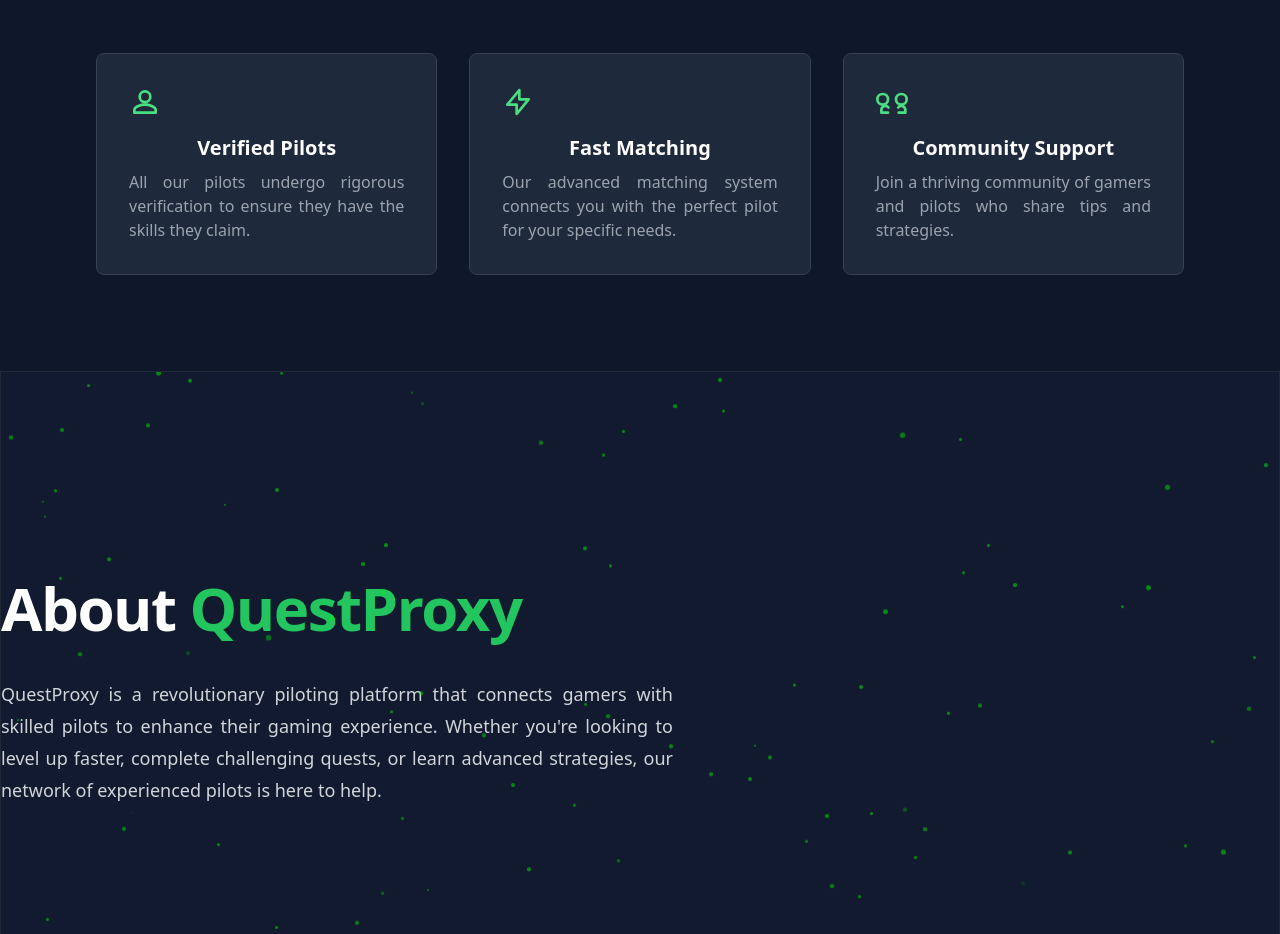
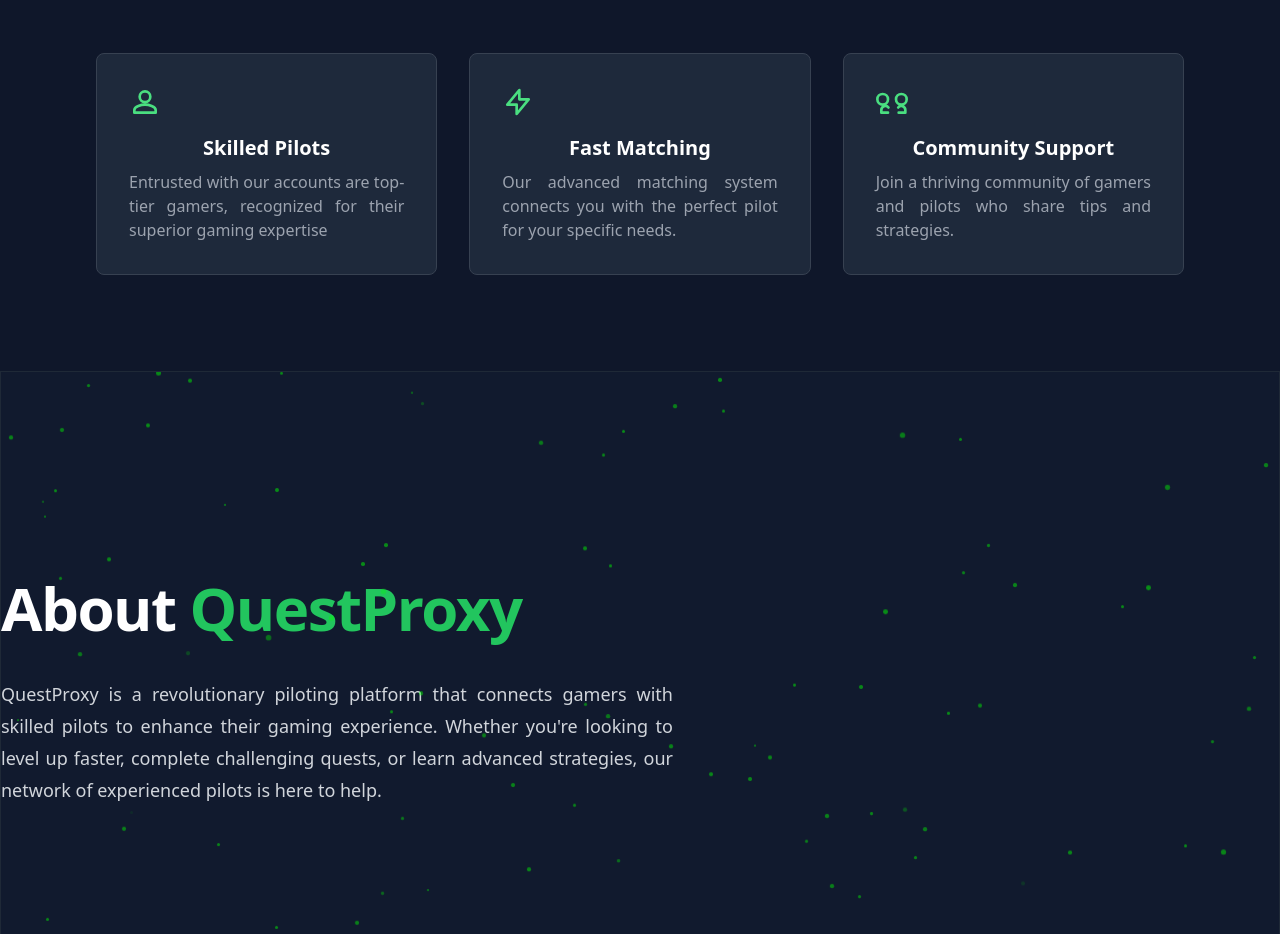
Before and after one commit to kurtthezombie/questproxy, a Vue app in the folder frontend/: page / in a window 1280 px wide. Shown: the part 880-1814 px from the top of the page. Built offline with nearby package versions, Linux system fonts and the light colour scheme; no server answers; what vue-loading-overlay would draw is missing.

Commit message:
bypass ssl problem in fetching checkout link

```diff
--- a/frontend/src/components/payment/Payment.vue
+++ b/frontend/src/components/payment/Payment.vue
@@ -33,7 +33,7 @@
   </template>
 
   <script setup>
-  import { ref, defineProps, defineEmits } from 'vue';
+  import { ref } from 'vue';
   import { initiatePayment } from '@/services/payment-service';
   import axios from 'axios';
 
--- a/frontend/src/views/HomeView.vue
+++ b/frontend/src/views/HomeView.vue
@@ -71,8 +71,8 @@
                 <path stroke-linecap="round" stroke-linejoin="round" d="M12 12c2.21 0 4-1.79 4-4S14.21 4 12 4 8 5.79 8 8s1.79 4 4 4zm0 2c-2.67 0-8 1.34-8 4v2h16v-2c0-2.66-5.33-4-8-4z"/>
               </svg>
             </div>
-            <h3 class="text-xl font-semibold mb-2">Verified Pilots</h3>
-            <p class="text-gray-400 text-justify">All our pilots undergo rigorous verification to ensure they have the skills they claim.</p>
+            <h3 class="text-xl font-semibold mb-2">Skilled Pilots</h3>
+            <p class="text-gray-400 text-justify">Entrusted with our accounts are top-tier gamers, recognized for their superior gaming expertise</p>
           </div>
 
           <!-- Card 2 -->
@@ -198,7 +198,7 @@
 import router from '@/router';
 
 const handleStartNow = async () => {
-  router.push({ name: 'login' });
+  router.push({ name: 'signup' });
 }
 </script>
 
```
Also changed, not shown: 1 other file (tests, documents, lock files or other folders).
